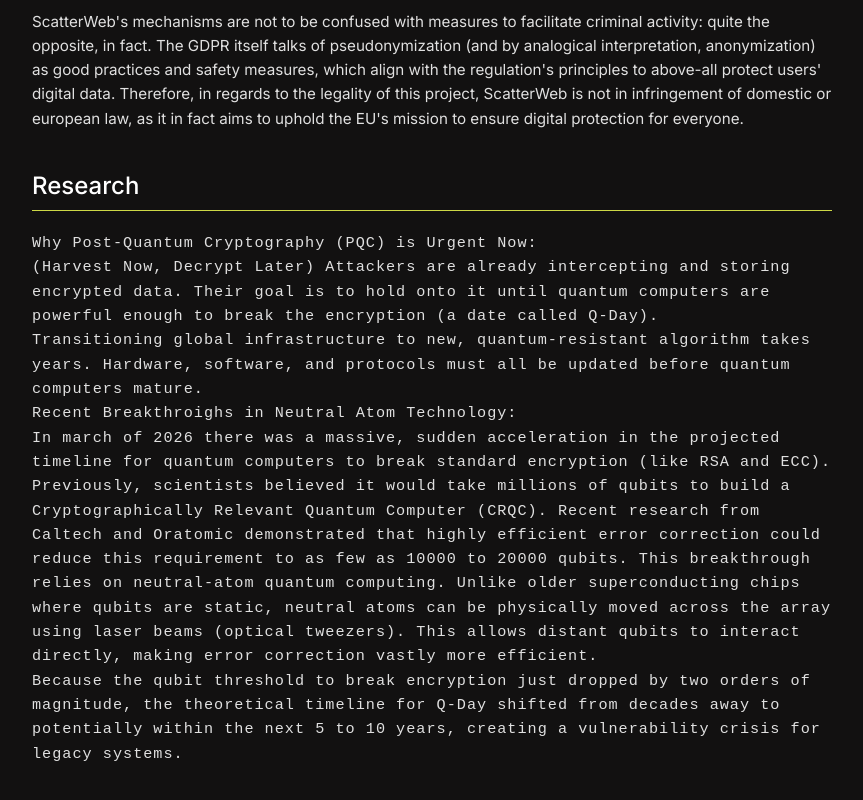
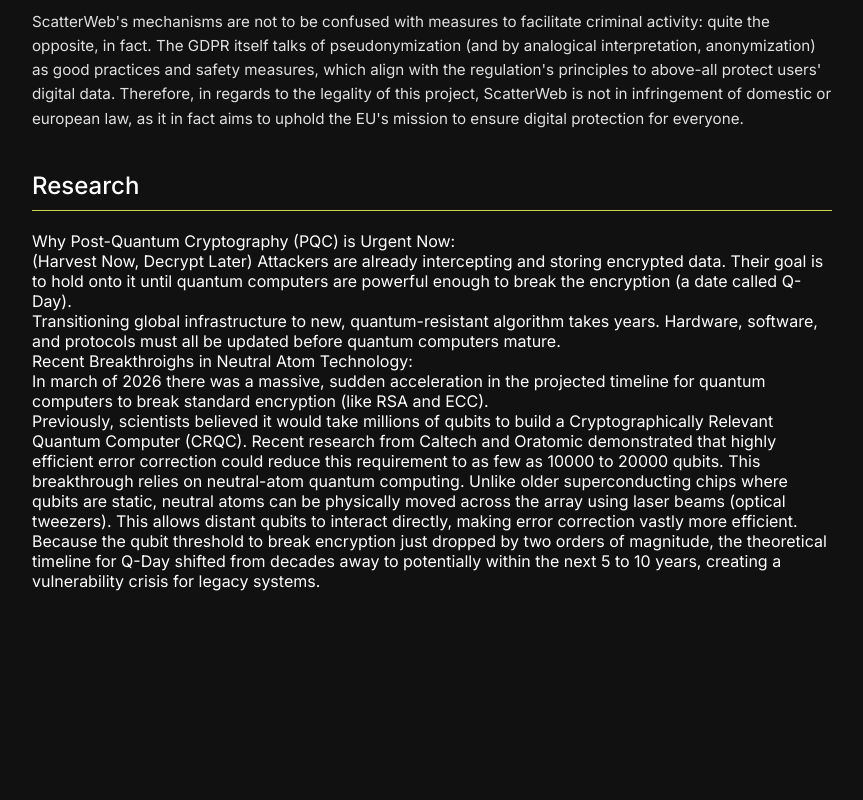
Before and after one commit to Scatter-Web/Landing-Page, a React (Create React App) app in the folder frontend/: page / in a window 1280 px wide. Shown: the part 1786-2586 px from the top of the page, without its empty margins (208-1071 px from the left). After the commit the page ends 2437 px from the top, so only its background shows below. Built offline with nearby package versions, Linux system fonts and the light colour scheme.

Commit message:
small change

```diff
--- a/frontend/src/App.js
+++ b/frontend/src/App.js
@@ -65,7 +65,6 @@
         <section>
           <h2 className="section-title">Research</h2>
           <hr className="divider" />
-          <p className="monospace">
             Why Post-Quantum Cryptography (PQC) is Urgent Now:<br />
             (Harvest Now, Decrypt Later) Attackers are already intercepting and storing encrypted data. Their goal is to hold onto it until quantum computers are powerful enough to break the encryption (a date called Q-Day).<br />
             Transitioning global infrastructure to new, quantum-resistant algorithm takes years. Hardware, software, and protocols must all be updated before quantum computers mature.<br />
@@ -74,7 +73,6 @@
             In march of 2026 there was a massive, sudden acceleration in the projected timeline for quantum computers to break standard encryption (like RSA and ECC).<br />
             Previously, scientists believed it would take millions of qubits to build a Cryptographically Relevant Quantum Computer (CRQC). Recent research from Caltech and Oratomic demonstrated that highly efficient error correction could reduce this requirement to as few as 10000 to 20000 qubits. This breakthrough relies on neutral-atom quantum computing. Unlike older superconducting chips where qubits are static, neutral atoms can be physically moved across the array using laser beams (optical tweezers). This allows distant qubits to interact directly, making error correction vastly more efficient.<br />
             Because the qubit threshold to break encryption just dropped by two orders of magnitude, the theoretical timeline for Q-Day shifted from decades away to potentially within the next 5 to 10 years, creating a vulnerability crisis for legacy systems.<br />
-          </p>
         </section>
       </main>
     </div>
```
